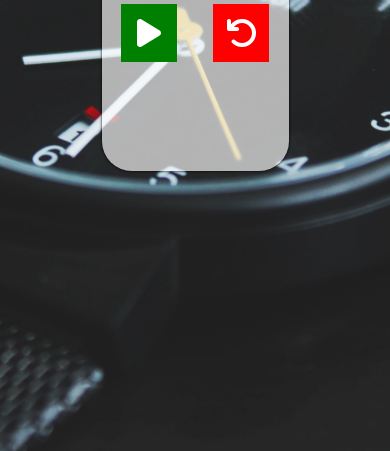
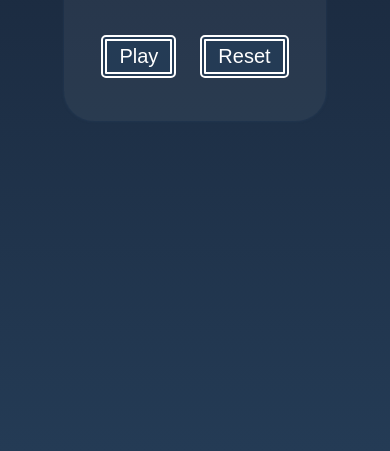
Before and after one commit to osama-elhenaweey/JS-StopWatch, a plain HTML site: page index.html in a window 390 px wide. Shown: the part 409-860 px from the top of the page. Drawn offline with Linux system fonts and the light colour scheme.

Commit message:
edit styling

```diff
--- a/index.html
+++ b/index.html
@@ -15,12 +15,12 @@
             00:00:00
         </div>
         <div class="buttons">
-            <button id="startStopBtn" >
-                <i class="fa-solid fa-play" id="play"></i>
+            <button id="startStopBtn" class="btn" >
+                <span id="play">Play</span>
             </button>
 
-            <button id="resetBtn" >
-                <i class="fa-solid fa-arrow-rotate-left" id="reset"></i>
+            <button id="resetBtn" class="btn" >
+                <span id="reset">Reset</span>
 
             </button>
 
--- a/main.js
+++ b/main.js
@@ -47,11 +47,11 @@ function stopWatch(){
 startStopBtn.addEventListener('click',function(){
     if(timeStatues==="stopped"){
         timeInterval=window.setInterval(stopWatch,1000);
-        document.getElementById('startStopBtn').innerHTML=`<i class="fa-solid fa-pause" id="pause"></i>`
+        document.getElementById('startStopBtn').innerHTML=`<span id="pause">Pause</span>`
         timeStatues="started"
     }else{
         window.clearInterval(timeInterval);
-        document.getElementById('startStopBtn').innerHTML=`<i class="fa-solid fa-play" id="play"></i>`
+        document.getElementById('startStopBtn').innerHTML=`<span id="play">Play</span>`
         timeStatues="stopped"
 
     }
--- a/style.css
+++ b/style.css
@@ -1,15 +1,15 @@
 body{
     height: 100vh;
-    background: url(alvaro-bernal-RgIKRYhmG2k-unsplash.jpg) no-repeat center center/cover;
+    background: linear-gradient(#141e30 , #243b55);
     display: flex;
     justify-content: center;
     align-items: center;
 }
 .container{
-    width: 50%;
+    width: 70%;
     height: 300px;
-    background-color: rgba(255, 255, 255, 0.65);
-    box-shadow: 0 0 3px;
+    background-color: rgba(255, 255, 255, 0.05);
+    box-shadow: 0 0 3px #243b55;
     border-radius: 30px;
 
 
@@ -20,30 +20,33 @@ body{
     text-align: center;
     margin: 0 auto;
     padding:30px;
+    color: #fff;
 }
 .buttons{
     text-align: center;
     margin-top: 20px;
 }
-.buttons button{
+
+
+.btn{
+    padding: 1rem 2rem;
+    border-radius: 5px;
+    color: #fff;
+    border:2px solid #fff ;
+    outline:2px solid #fff ;
+    outline-offset: -6px;
+    font-size: 30px;
+    background-color: #243b55;
     margin: 0 10px;
-    border: none;
-    background-color:  rgba(255, 255, 255, 0);
+
+
 }
-.buttons button i{
-    font-size: 2rem;
-    color: #fff;
-    width: 50px;
-    padding: 13px;
-}
-#play{
-    background-color: green;
-}
-#pause{
-    background-color: yellow;
-}
-#reset{
-    background-color: red;
+.btn:hover{
+    cursor: pointer;
+    outline-offset: 2px;
+    border:2px solid #ffcc00;
+    outline:2px solid #ffcc00;
+    color: #ffcc00;
 }
 
 
@@ -52,9 +55,19 @@ body{
 
 @media only screen and (max-width: 600px){
     #timer{
-        font-size: 45px;
+        font-size: 30px;
     }
-    .buttons button i{
-        width: 30px;
+    .btn{
+        padding: 0.5rem 1rem ;
+        border-radius: 5px;
+        font-size: 20px;
     }
+    .container{
+
+        height: 200px;
+
+
+
+    }
+
 }
```
